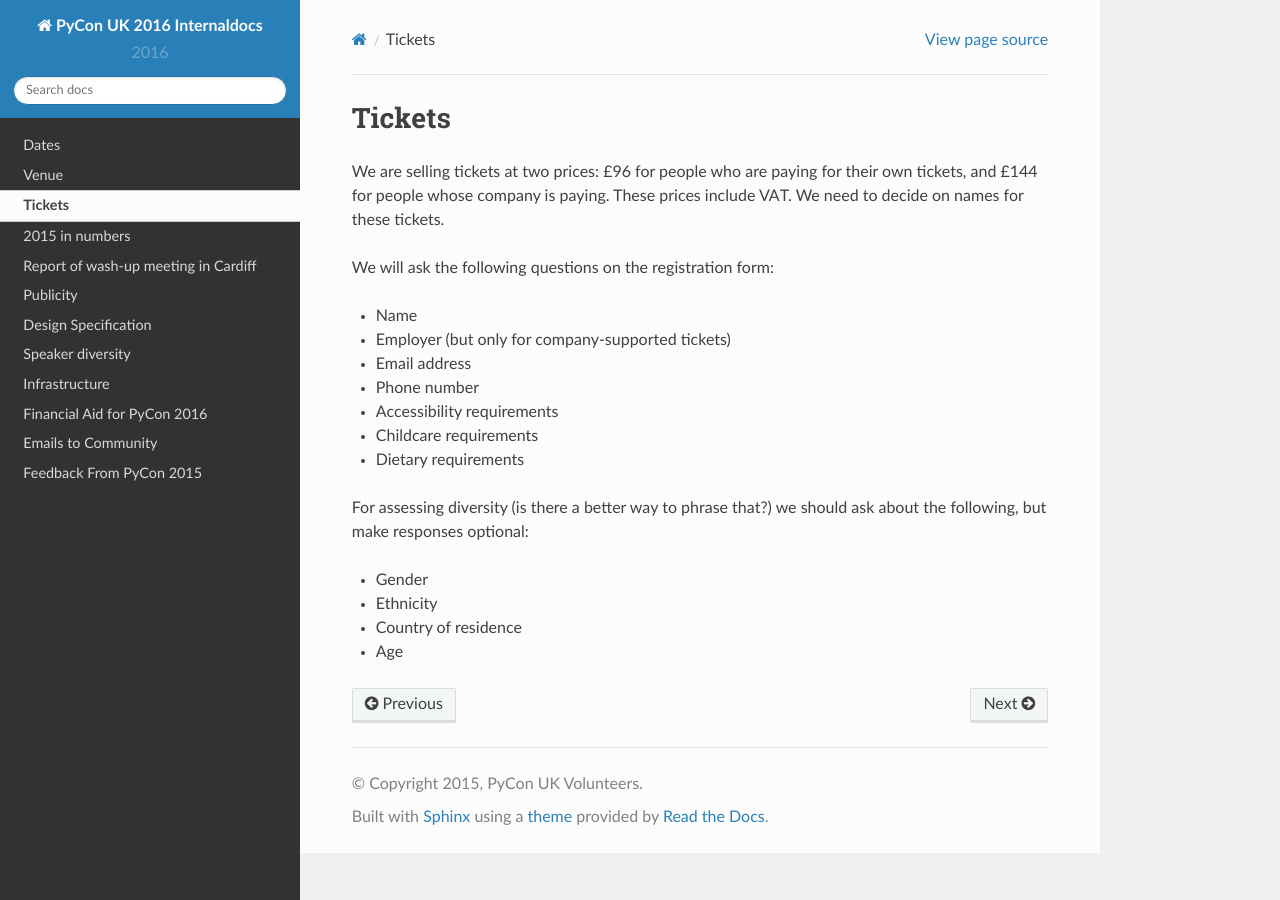
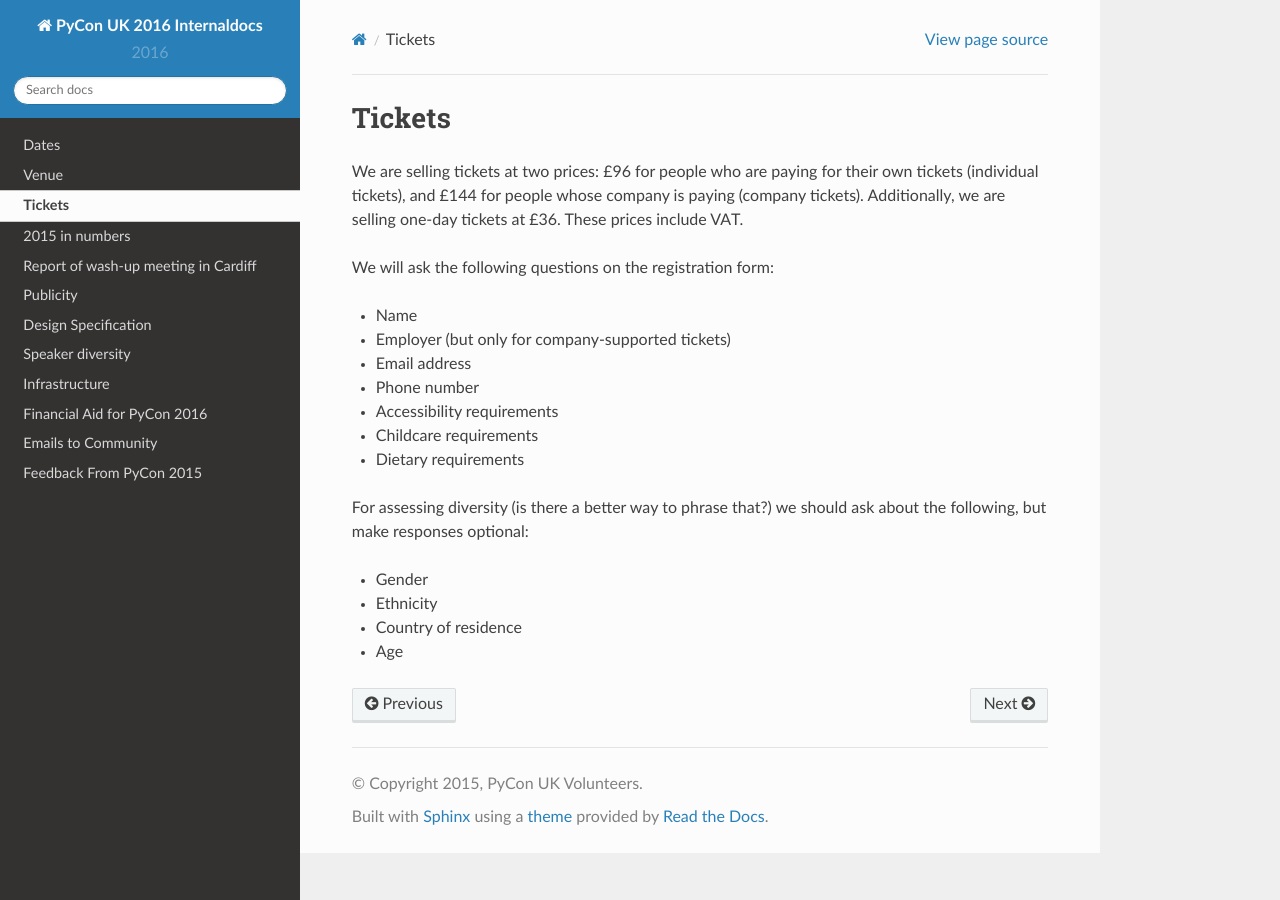
Before and after one commit to PyconUK/documentation, a Sphinx documentation site: the page built from source/tickets.rst, in a window 1280 px wide. Built offline with Sphinx 7.4.7 and the Read the Docs theme 2.0.0, drawn with Linux system fonts in a browser that asks for light colours.

Commit message:
Add details of day tickets

```diff
--- a/source/tickets.rst
+++ b/source/tickets.rst
@@ -2,8 +2,9 @@ Tickets
 =======
 
 We are selling tickets at two prices: £96 for people who are paying for their
-own tickets, and £144 for people whose company is paying.  These prices include
-VAT.  We need to decide on names for these tickets.
+own tickets (individual tickets), and £144 for people whose company is paying
+(company tickets).  Additionally, we are selling one-day tickets at £36.  These
+prices include VAT.
 
 We will ask the following questions on the registration form:
 
```
